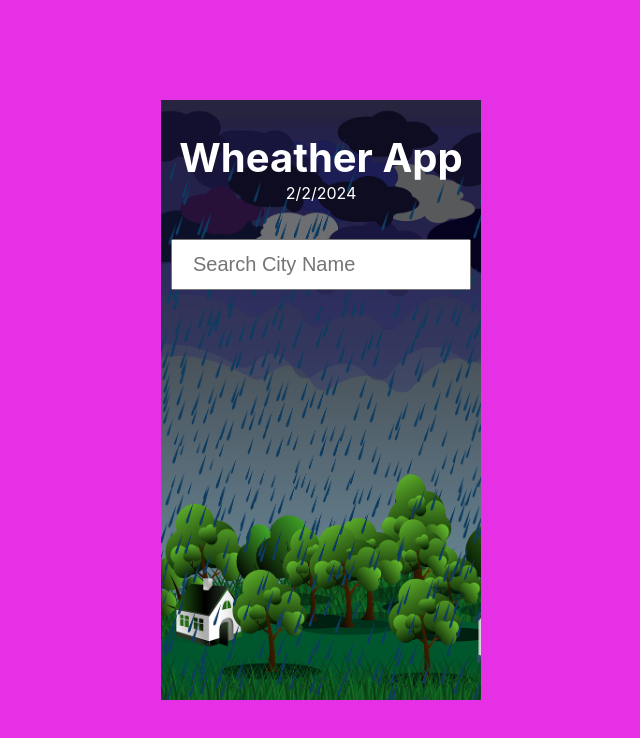
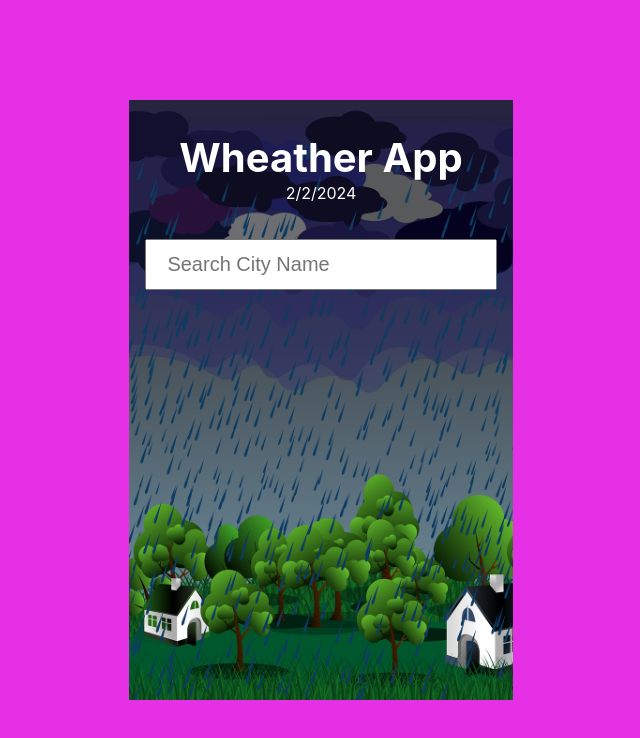
Before and after one commit to abdulkerimmm/Weather-App, a React (Create React App) app: page / in a window 1280 px wide. Shown: the top 738 px of the page, without its empty margins (319-959 px from the left). Built offline with nearby package versions, Linux system fonts and the light colour scheme.

Commit message:
added weather imag

```diff
--- a/src/components/weather.css
+++ b/src/components/weather.css
@@ -1,5 +1,5 @@
 .bigBox {
-  width: 25%;
+  width: 30%;
   background-color: green;
   height: 75%;
   /* background: url(../assets/weather-bg.png);
```
